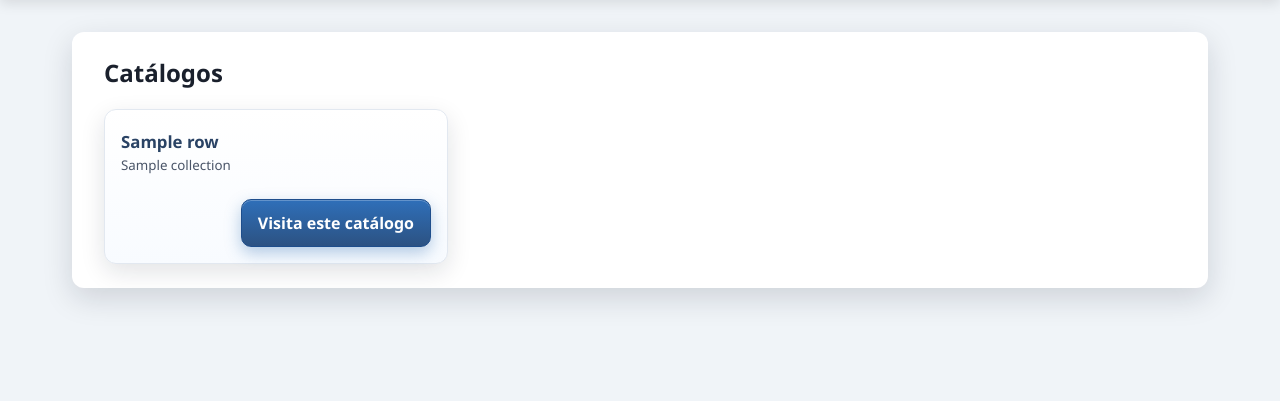
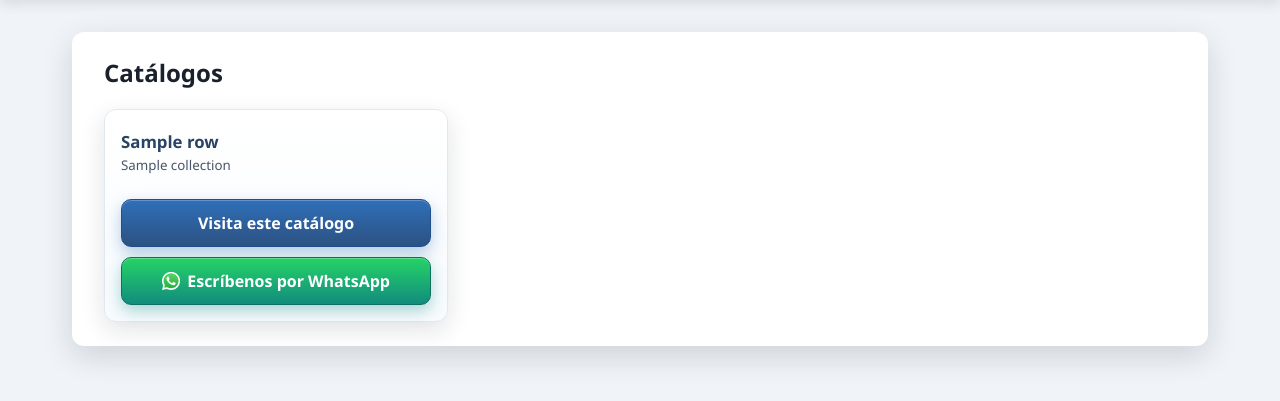
Before and after one commit to ErickF2811/demo-catalogocojines, a Flask app: template app/templates/stack_one.html in a window 1280 px wide. Shown: the part 133-534 px from the top of the page. Run offline with Flask 3, Linux system fonts and the light colour scheme; the template is opened without the code that fills it: most values are stand-ins (such as "Sample title", 1, 10 or a date in 2020).

Commit message:
depligue

```diff
--- a/app/templates/stack_one.html
+++ b/app/templates/stack_one.html
@@ -27,13 +27,44 @@
       .filters > * { min-width: 0; }
       select { width: 100%; padding: .6rem .75rem; border-radius: 8px; border: 1px solid #cbd5e0; background: #fff; color: #1a202c; font-weight: 600; appearance: auto; }
       option { background: #fff; color: #1a202c; }
-      a.button { display: inline-flex; align-items: center; justify-content: center; padding: .75rem 1rem; border-radius: 10px; color: #fff; text-decoration: none; font-weight: 700; transition: background .2s ease, transform .05s ease; white-space: nowrap; max-width: 100%;
+      a.button { display: inline-flex; align-items: center; justify-content: center; padding: .75rem 1rem; border-radius: 10px; color: #fff; text-decoration: none; font-weight: 700; transition: background .2s ease, transform .05s ease; white-space: nowrap; width: 100%; gap: .45rem;
         background-image: linear-gradient(180deg, #2f6fb9, #2c5282), radial-gradient(circle at 1px 1px, rgba(255,255,255,.15) 1px, transparent 1px);
         background-size: auto, 10px 10px; border: 1px solid #1e4e8c; box-shadow: 0 6px 16px rgba(43,108,176,.35), inset 0 1px 0 rgba(255,255,255,.25);
       }
       a.button:hover { background-image: linear-gradient(180deg, #3b82d0, #2d5d94), radial-gradient(circle at 1px 1px, rgba(255,255,255,.18) 1px, transparent 1px); }
       a.button:active { transform: translateY(1px); box-shadow: 0 4px 10px rgba(43,108,176,.35), inset 0 1px 0 rgba(255,255,255,.2); }
-      .actions { justify-self: end; align-self: end; margin: .75rem 0 0; }
+      .actions {
+        justify-self: stretch;
+        align-self: stretch;
+        width: 100%;
+        margin: .75rem 0 0;
+        display: flex;
+        flex-direction: column;
+        align-items: stretch;
+        gap: .65rem;
+      }
+      a.button .icon {
+        display: inline-flex;
+        align-items: center;
+        justify-content: center;
+      }
+      a.button .icon img {
+        width: 18px;
+        height: 18px;
+        display: block;
+      }
+      a.button.whatsapp {
+        background-image: linear-gradient(180deg, #25d366, #128c7e);
+        border: 1px solid #0f6f63;
+        box-shadow: 0 6px 16px rgba(18,140,126,.35), inset 0 1px 0 rgba(255,255,255,.25);
+      }
+      a.button.whatsapp:hover {
+        background-image: linear-gradient(180deg, #2fe07b, #10907f);
+      }
+      a.button.whatsapp:active {
+        transform: translateY(1px);
+        box-shadow: 0 4px 10px rgba(18,140,126,.35), inset 0 1px 0 rgba(255,255,255,.2);
+      }
       .hint { margin-top: .75rem; padding: .9rem 1rem; border-radius: 10px; background: #f7fafc; border: 1px solid #e2e8f0; color: #4a5568; font-size: .95rem; }
       .hint a { color: #4a5568; font-weight: 600; text-decoration: underline; }
       .subcard { margin: .5rem 0 1rem; padding: 1rem; border-radius: 12px; background: #ffffff; border: 1px solid #e2e8f0; box-shadow: 0 4px 14px rgba(15,23,42,.08); }
@@ -93,6 +124,13 @@
             <div class="actions">
               <a class="button catalog-link" href="{{ row.url_catalogo }}" target="_blank" rel="noopener noreferrer"
                  data-catalog-id="{{ row.catalog_id }}" data-catalog-name="{{ row.catalog_name }}">Visita este catálogo</a>
+              <a class="button whatsapp" href="https://wa.me/59342731603" target="_blank" rel="noopener noreferrer"
+                 aria-label="Abrir conversación de WhatsApp con el asesor">
+                <span class="icon" aria-hidden="true">
+                  <img src="{{ url_for('static', filename='icon/R.png') }}" alt="">
+                </span>
+                Escríbenos por WhatsApp
+              </a>
             </div>
             {% endif %}
           </article>
@@ -122,4 +160,4 @@
       });
     </script>
   </body>
-  </html>
+</html>
```
Also changed, not shown: app/static/icon/R.png (added), app/templates/icon/R.png (added).
